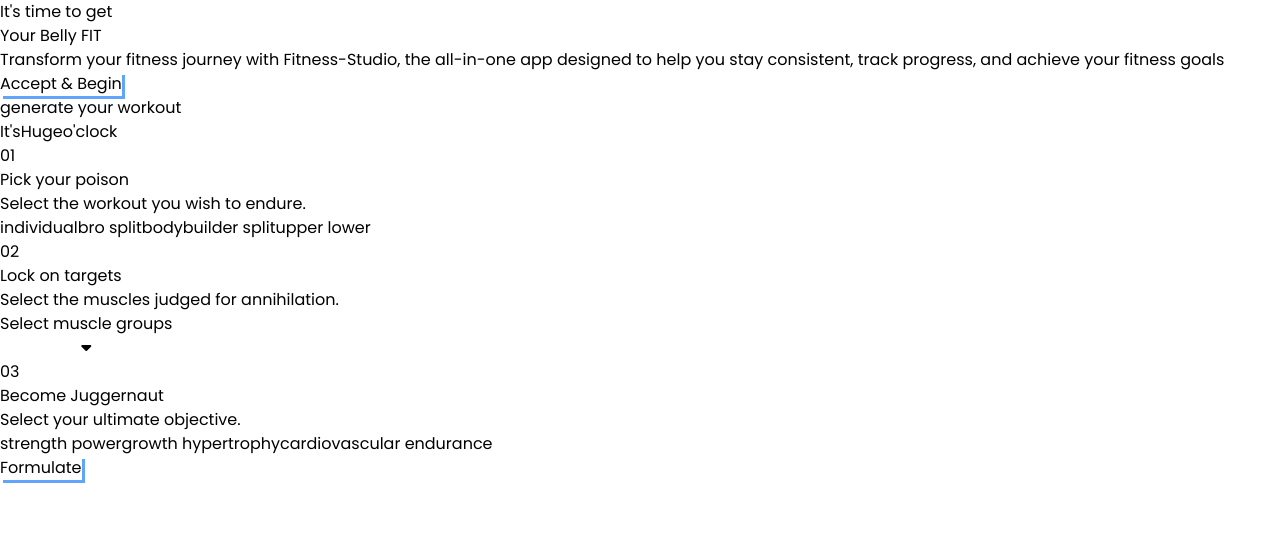
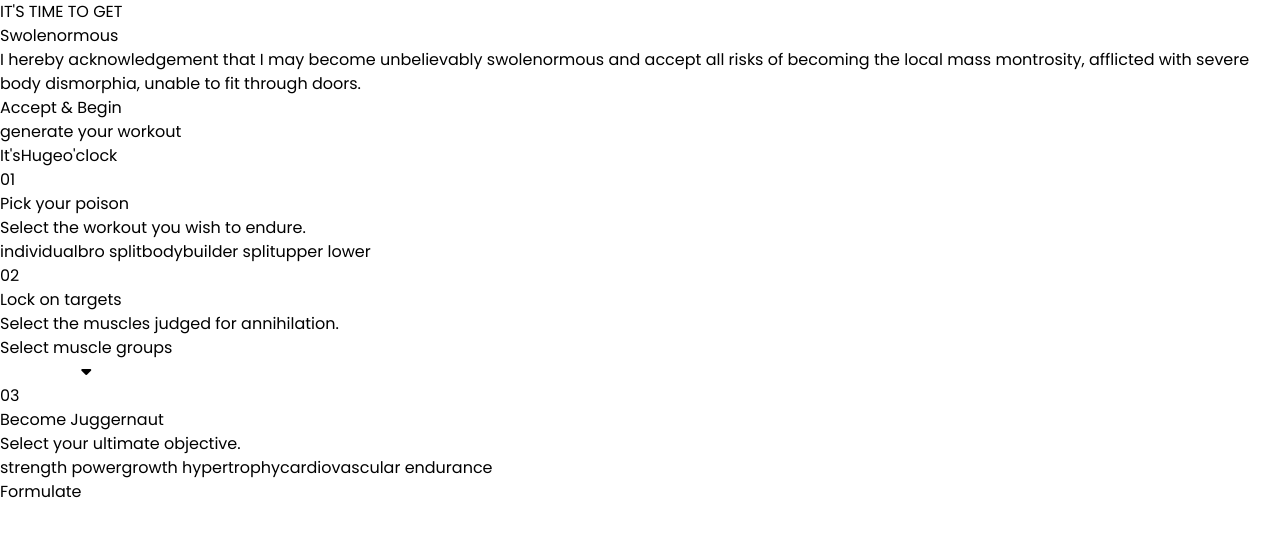
Before and after one commit to karthick7204/GYMAPP, a React (Vite) app in the folder fitness-studio/: page / in a window 1280 px wide. Shown: the top 536 px of the page. Built offline with nearby package versions, Linux system fonts and the light colour scheme.

Commit message:
changes on button

```diff
--- a/fitness-studio/src/components/Hero.jsx
+++ b/fitness-studio/src/components/Hero.jsx
@@ -1,19 +1,18 @@
-
 import React from 'react'
 import Button from './Button'
-export default function hero() {
-  return (
-    <div className='min-h-screen flex flex-col gap-10 items-center justify-center text-center max-w-[800px] w-full mx-auto '>
-      <div className='flex flex-col gap-4'>
-        <p>It's time to get</p>
-        <h1 className='uppercase font-semibold text-4xl sm:text-5xl md:text-6xl lg:text-7xl'>Your Belly <span className='text-blue-400'>FIT</span></h1>
+
+export default function Hero() {
+    return (
+        <div className='min-h-screen flex flex-col gap-10 items-center justify-center text-center max-w-[800px] w-full mx-auto p-4'>
+            <div className='flex flex-col gap-4'>
+
+                <p>IT'S TIME TO GET</p>
+                <h1 className='uppercase font-semibold text-4xl sm:text-5xl md:text-6xl lg:text-7xl'>Swole<span className='text-blue-400'>normous</span></h1>
+            </div>
+            <p className='text-sm md:text-base font-light'>I hereby acknowledgement that I may become <span className='text-blue-400 font-medium'>unbelievably swolenormous</span> and accept all risks of becoming the local <span className='text-blue-400 font-medium'>mass montrosity</span>, afflicted with severe body dismorphia, unable to fit through doors.</p>
+            <Button func={() => {
+                window.location.href = '#generate'
+            }} text={"Accept & Begin"}></Button>
         </div>
-        <p className='text-sm md:text-base font-light'>Transform your fitness journey with <span className='text-blue-400'>Fitness-Studio</span>, the all-in-one app designed to help you stay consistent, track progress, and <span className='text-blue-400'>achieve your fitness goals</span></p>
-       <Button
-       func={()=>{
-        window.location.href= '#generate'
-       }}
-       text={"Accept & Begin"}/>
-    </div>
-  )
+    )
 }
--- a/fitness-studio/src/components/button.jsx
+++ b/fitness-studio/src/components/button.jsx
@@ -1,11 +1,10 @@
 import React from 'react'
 
-export default function button(props) {
-    const {text,func} = props
-  return (
-    <button onClick={func} className='px-8 py-4 mx-auto rounded-md border-[2px] bg-slate-950 border-blue-100 border-solid blueshadow duration-200'>
-        <p>{text}</p>
+export default function Button(props) {
+    const { text, func } = props
+    return (
+        <button onClick={func} className='px-8 mx-auto py-4 rounded-md border-[2px] bg-slate-950 border-blue-400 border-solid blueShadow duration-200'>
+            <p>{text}</p>
         </button>
-
-  )
+    )
 }
```
